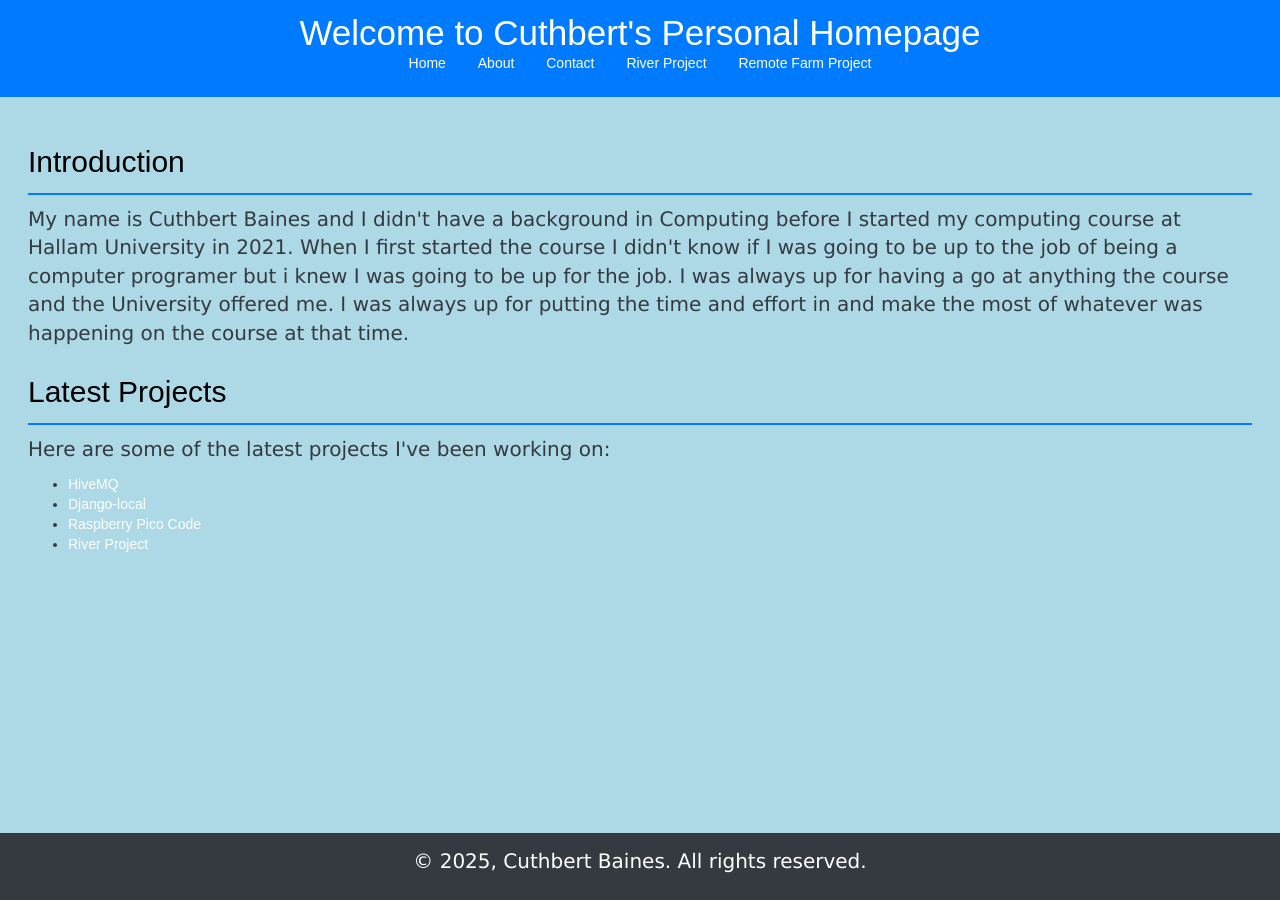
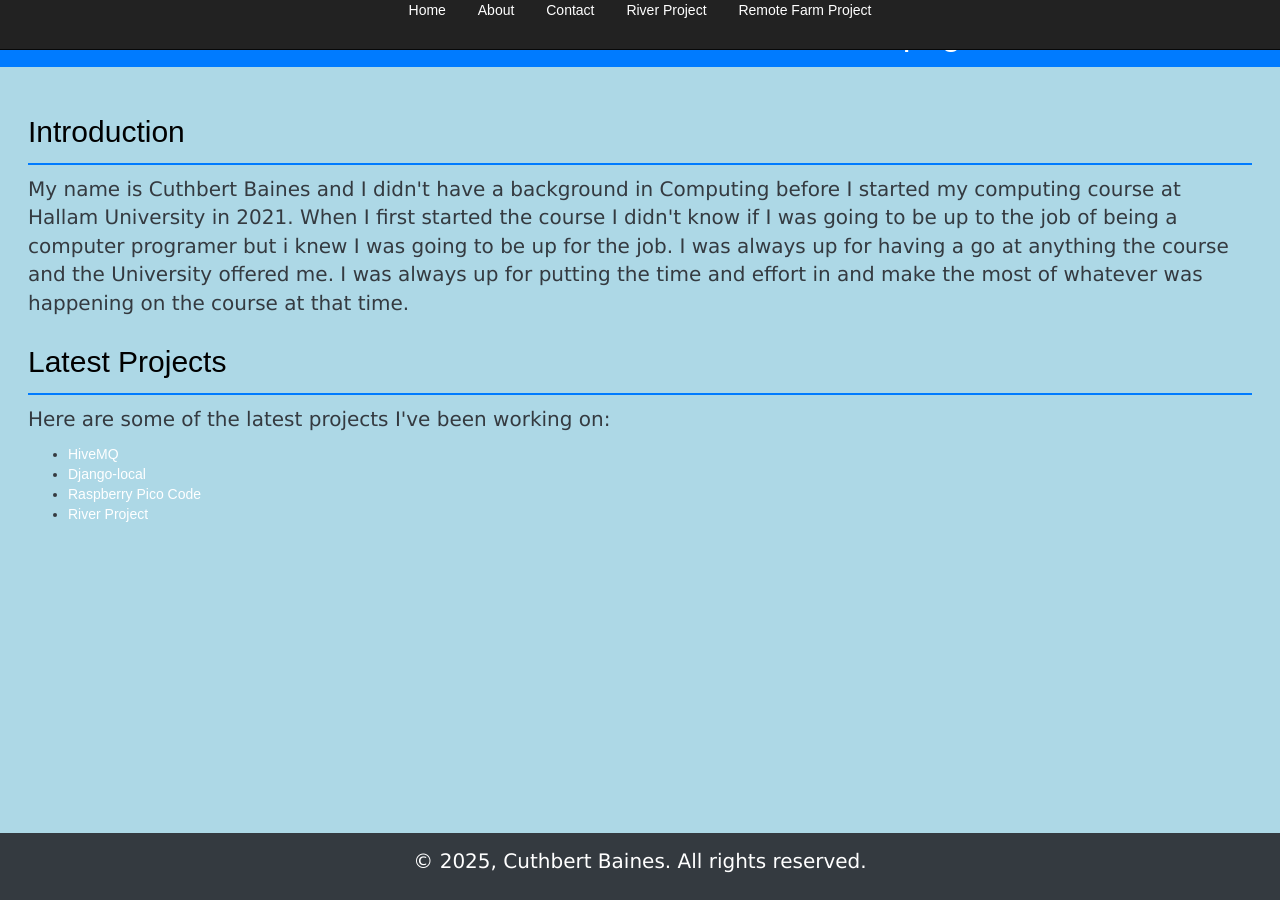
Before and after one commit to cuthbert86/cuthbert86.github.io, a Jekyll site: the page index.html, which Jekyll copies as it is, in a window 1280 px wide. Built offline with Jekyll 4.4.1, drawn with Linux system fonts in a browser that asks for light colours.

Commit message:
Update index.html
Signed-off-by: Cuthbert Baines <149163506+cuthbert86@users.noreply.github.com>

```diff
--- a/index.html
+++ b/index.html
@@ -50,7 +50,7 @@ a:active {
 <body>
     <header>
         <a href="index.html"><h1>Welcome to Cuthbert's Personal Homepage</h1></a>
-        <nav>
+        <nav class="navbar navbar-inverse navbar-fixed-top">
             <ul>
                 <li><a href="index.html">Home</a></li>
                 <li><a href="about.html">About</a></li>
```
